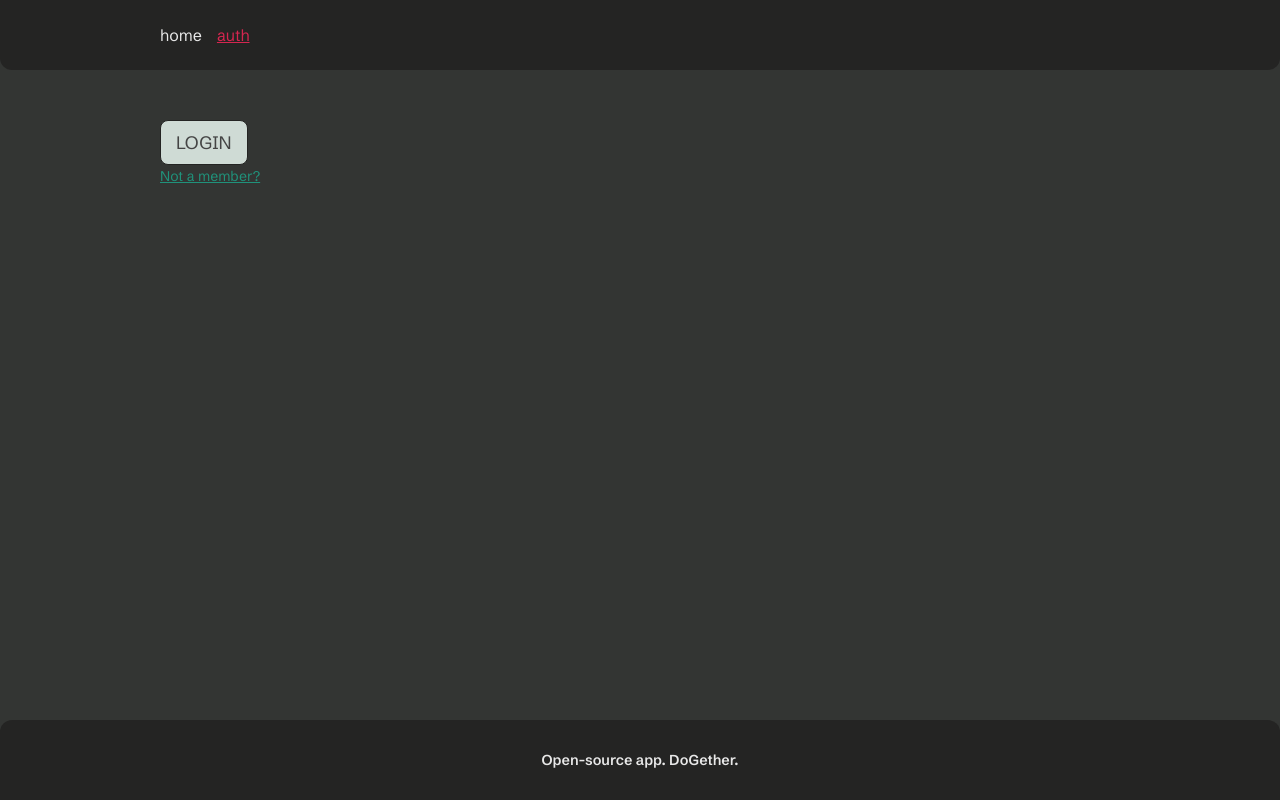
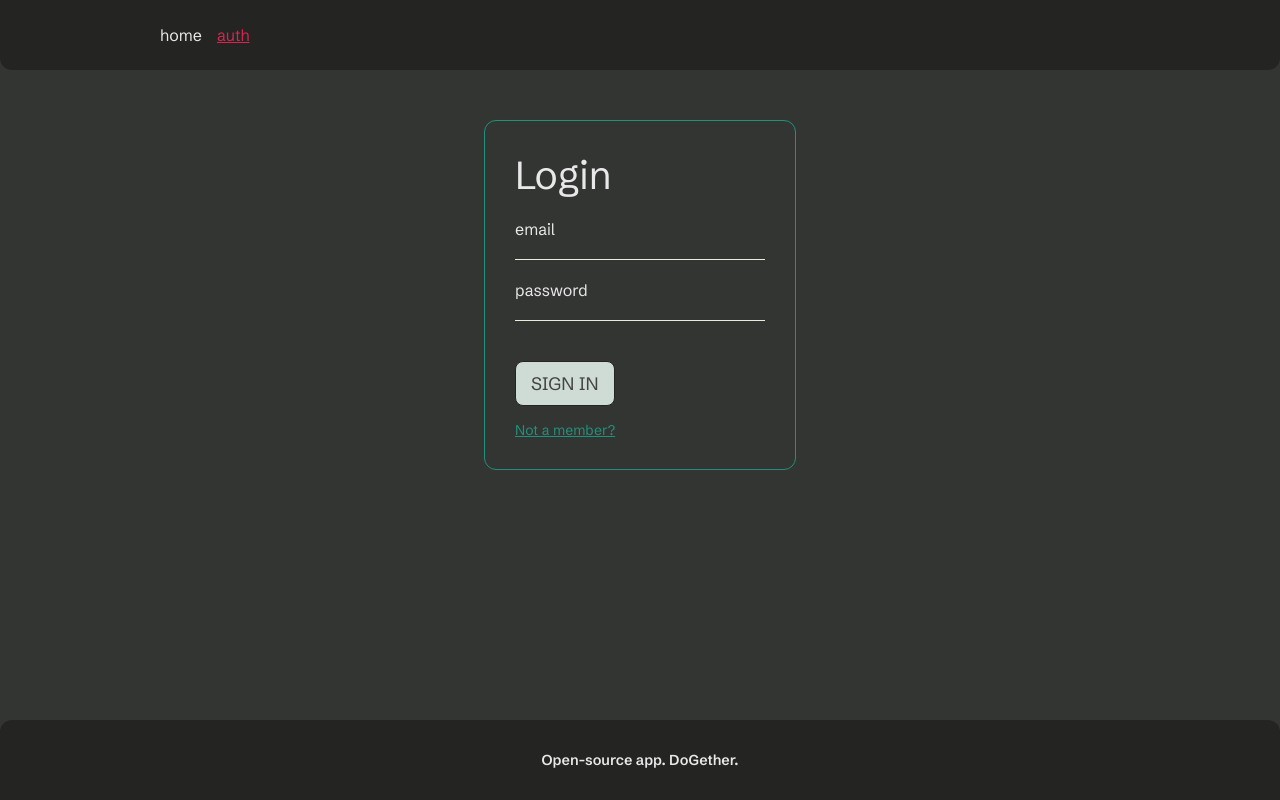
Before and after one commit to Aster0N/dogether, a React (Vite) app: page /auth in a window 1280 px wide. Built offline with nearby package versions, Linux system fonts and the light colour scheme.

Commit message:
add custom input. styled login form

```diff
--- a/src/features/auth/ui/LoginForm/LoginForm.module.scss
+++ b/src/features/auth/ui/LoginForm/LoginForm.module.scss
@@ -0,0 +1,10 @@
+.header {
+  margin: 0 0 10px 0;
+}
+
+.form_content {
+  margin: 0 0 40px 0;
+  display: flex;
+  flex-direction: column;
+  gap: 10px;
+}
--- a/src/features/auth/ui/LoginForm/LoginForm.tsx
+++ b/src/features/auth/ui/LoginForm/LoginForm.tsx
@@ -1,14 +1,40 @@
 import { useUserStore } from "@/entities/user"
-import { Button } from "@/shared"
+import { Button, Input } from "@/shared"
+import { useState } from "react"
+import cl from "./LoginForm.module.scss"
 
 const LoginForm = () => {
   const { login } = useUserStore()
+  const [inputValue, setInputValue] = useState("")
+  const [passwordValue, setPasswordValue] = useState("")
+
+  const userLogIn = (e: React.SyntheticEvent) => {
+    e.preventDefault()
+    login()
+  }
 
   return (
     <div>
-      <Button big={true} onClick={() => login()}>
-        login
-      </Button>
+      <h2 className={cl.header}>Login</h2>
+      <form onSubmit={userLogIn}>
+        <div className={cl.form_content}>
+          <Input
+            type="email"
+            label="email"
+            value={inputValue}
+            onChange={e => setInputValue(e.target.value)}
+          />
+          <Input
+            type="password"
+            label="password"
+            value={passwordValue}
+            onChange={e => setPasswordValue(e.target.value)}
+          />
+        </div>
+        <Button type="submit" big={true}>
+          sign in
+        </Button>
+      </form>
     </div>
   )
 }
--- /dev/null
+++ b/src/pages/Auth/ui/Auth.module.scss
@@ -0,0 +1,17 @@
+@use "@/app/styles/variables.scss" as *;
+
+.auth_wrapper {
+  display: flex;
+  justify-content: center;
+  align-items: center;
+  flex-direction: column;
+
+  .auth_content {
+    border: 1px solid $accent;
+    border-radius: $br;
+    padding: 30px;
+    display: flex;
+    flex-direction: column;
+    gap: 15px;
+  }
+}
--- a/src/pages/Auth/ui/Auth.tsx
+++ b/src/pages/Auth/ui/Auth.tsx
@@ -1,12 +1,14 @@
 import { LoginForm, RegistrationForm } from "@/features/auth"
 import { Button } from "@/shared"
 import { useState } from "react"
+import cl from "./Auth.module.scss"
 
 const Auth = () => {
   const [isLoginForm, setIsLoginForm] = useState(true)
 
   return (
-    <>
+    <div className={cl.auth_wrapper}>
+      <div className={cl.auth_content}>
         {isLoginForm ? <LoginForm /> : <RegistrationForm />}
         <Button
           big={false}
@@ -15,7 +17,8 @@ const Auth = () => {
         >
           {isLoginForm ? "Not a member?" : "Already have an account?"}
         </Button>
-    </>
+      </div>
+    </div>
   )
 }
 
--- a/src/shared/index.ts
+++ b/src/shared/index.ts
@@ -1,2 +1,3 @@
 export { default as Button } from "./ui/Button/Button"
+export { default as Input } from "./ui/Input/Input"
 export { default as NavigationLink } from "./ui/NavigationLink/NavigationLink"
--- a/src/shared/ui/Button/Button.module.scss
+++ b/src/shared/ui/Button/Button.module.scss
@@ -35,6 +35,7 @@
   }
 
   &.btn_inline {
+    width: fit-content;
     text-decoration: underline;
     color: $accent;
     border: none;
--- a/src/shared/ui/Button/Button.tsx
+++ b/src/shared/ui/Button/Button.tsx
@@ -1,11 +1,12 @@
 import type { FC, ReactNode } from "react"
 import cl from "./Button.module.scss"
 
-interface Button {
+interface Button extends React.HTMLProps<HTMLButtonElement> {
   children?: ReactNode
   big?: boolean
   dark?: boolean
   inline?: boolean
+  type?: "submit" | "reset" | "button" | undefined
   onClick?: () => void
 }
 
@@ -15,6 +16,7 @@ const Button: FC<Button> = ({
   dark = false,
   inline = false,
   onClick,
+  type,
 }) => {
   return (
     <button
@@ -22,6 +24,7 @@ const Button: FC<Button> = ({
         dark ? cl.btn_dark : ""
       } ${inline ? cl.btn_inline : ""}`}
       onClick={onClick}
+      type={type}
     >
       {children}
     </button>
--- /dev/null
+++ b/src/shared/ui/Input/Input.module.scss
@@ -0,0 +1,27 @@
+@use "@/app/styles/variables.scss" as *;
+
+.input_wrapper {
+  display: flex;
+  flex-direction: column;
+
+  .label {
+    transform: translateY(10px);
+    transition: transform 0.2s ease;
+
+    &.focused {
+      color: $red;
+      transform: translateY(0);
+    }
+  }
+
+  .input {
+    width: 250px;
+    padding: 5px 15px;
+    background-color: transparent;
+    outline: none;
+    border: none;
+    border-bottom: 1px solid $primary;
+    color: $text-l;
+    font-size: 16px;
+  }
+}
--- /dev/null
+++ b/src/shared/ui/Input/Input.tsx
@@ -0,0 +1,38 @@
+import type { FC, InputHTMLAttributes } from "react"
+import { useId, useState } from "react"
+import cl from "./Input.module.scss"
+
+interface Input extends InputHTMLAttributes<HTMLInputElement> {
+  label?: string
+}
+
+const Input: FC<Input> = ({ type, label, value, onChange }) => {
+  const inputId = `${useId()}`
+  const [isFocused, setIsFocused] = useState(false)
+  const onFocus = () => setIsFocused(true)
+  const onBlur = () => setIsFocused(false)
+
+  return (
+    <div className={cl.input_wrapper}>
+      {label && (
+        <label
+          htmlFor={inputId}
+          className={`${cl.label} ${isFocused || value ? cl.focused : ""}`}
+        >
+          {label}
+        </label>
+      )}
+      <input
+        type={type}
+        id={inputId}
+        className={cl.input}
+        onFocus={onFocus}
+        onBlur={onBlur}
+        value={value}
+        onChange={onChange}
+      />
+    </div>
+  )
+}
+
+export default Input
```
Lines whose indentation alone changed are shown as unchanged.
